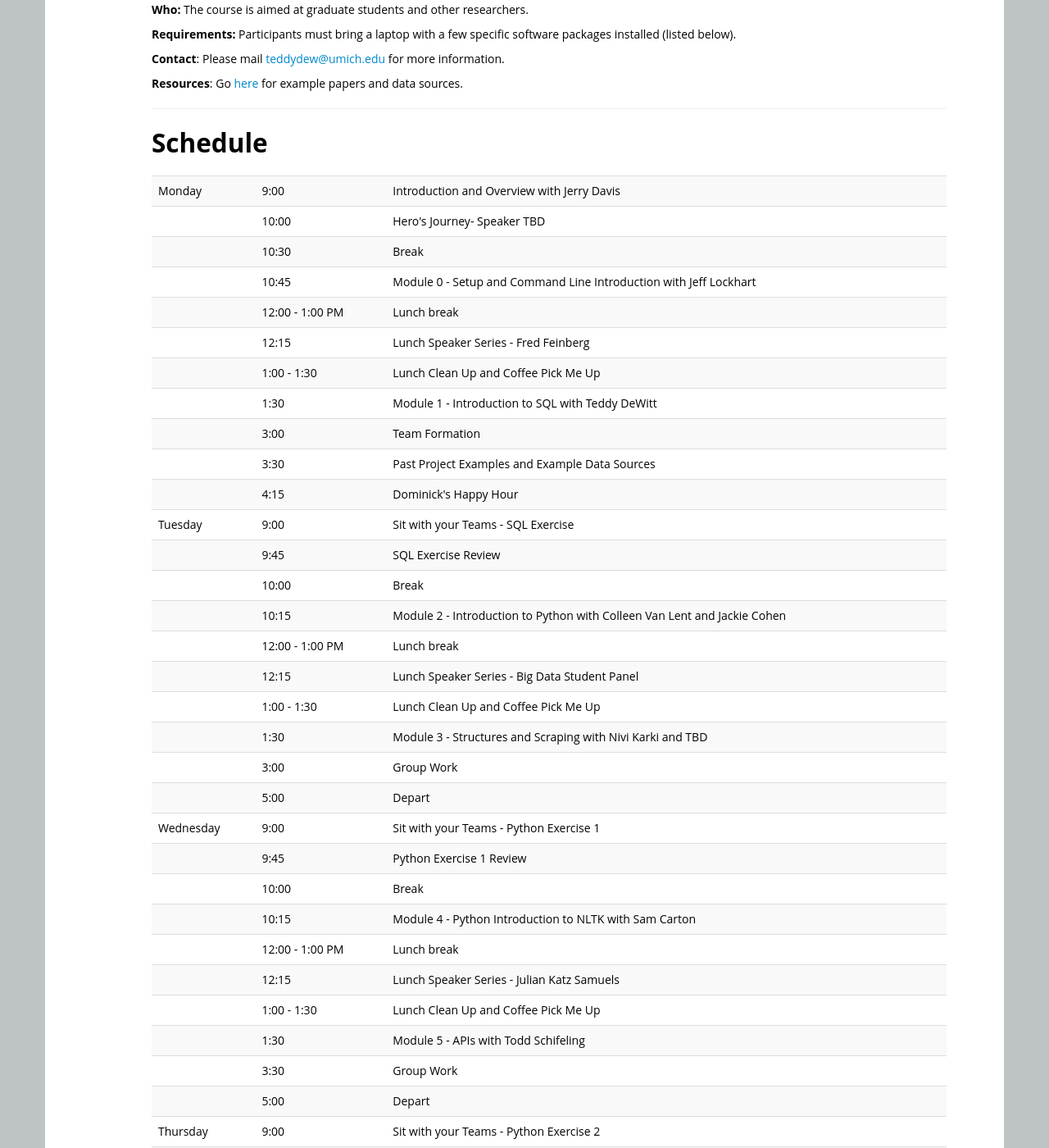
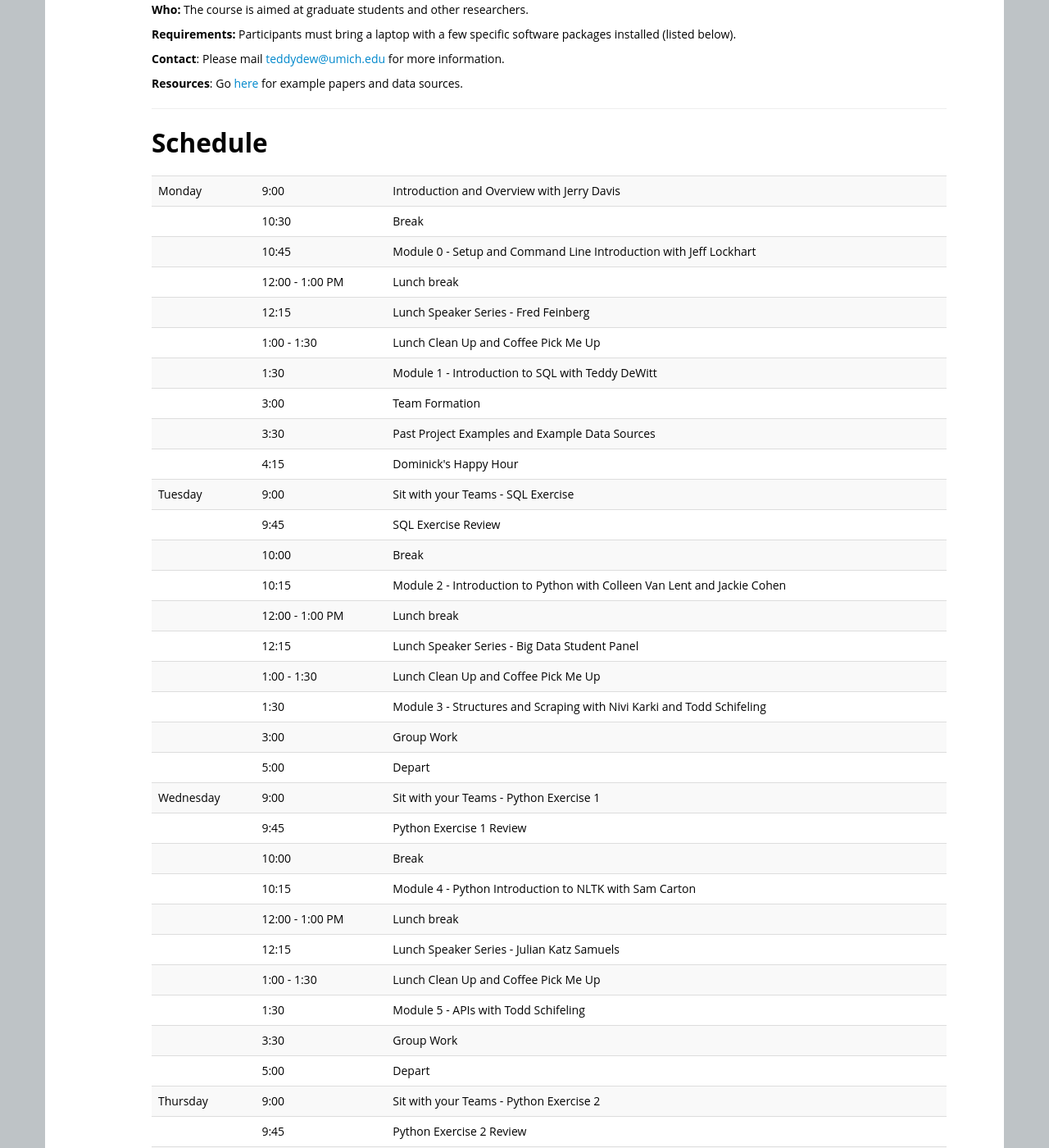
Before and after one commit to ICOSBigDataCamp/2018-summer-camp, a Jekyll site: the page built from index.html, in a window 1280 px wide and 1400 px high, scrolled down 708 px. Shown: the whole window at 82% size. Built offline with Jekyll 4.4.1, drawn with Linux system fonts in a browser that asks for light colours.

Commit message:
Update index.html

```diff
--- a/index.html
+++ b/index.html
@@ -127,7 +127,7 @@ Organizing committee: Jerry Davis, H. V. Jagadish, Cliff Lampe, and Brian Noble
   <a href="slides/jerry_big_data_intro.pdf">pdf</a>.
   Assignment <a href="slides/icos_bigdata_assignment.pptx">ppt</a>,
   <a href="slides/icos_bigdata_assignment.pdf">pdf</a>)-->
-  <tr> <td></td>        <td>10:00</td>   <td>Hero's Journey-  Speaker TBD</td> </tr>
+ <!-- <tr> <td></td>        <td>10:00</td>   <td>Hero's Journey-  Speaker TBD</td> </tr> -->
   <!--<tr> <td></td>        <td>10:00</td>   <td><span style="background-color: #FFFF00">Hero's Journey-  Speaker TBD</span></td> </tr>-->
   <tr> <td></td>        <td>10:30</td>   <td>Break</td> </tr>
   <tr> <td></td>        <td>10:45</td>   <td> Module 0 - Setup and Command Line Introduction with Jeff Lockhart
@@ -153,7 +153,7 @@ Organizing committee: Jerry Davis, H. V. Jagadish, Cliff Lampe, and Brian Noble
   <tr> <td></td>       <td>12:15</td>   <td>Lunch Speaker Series - Big Data Student Panel</td> </tr>
   <!--<tr> <td></td>   <td>12:15</td>   <td><span style="background-color: #FFFF00">Lunch Speaker Series - Big Data Student Panel</span></td> </tr>-->
   <tr> <td></td>       <td>1:00 - 1:30</td>    <td>Lunch Clean Up and Coffee Pick Me Up</td> </tr>
-  <tr> <td></td>       <td>1:30</td>   <td>Module 3 - Structures and Scraping with Nivi Karki and TBD</td> </tr>
+  <tr> <td></td>       <td>1:30</td>   <td>Module 3 - Structures and Scraping with Nivi Karki and Todd Schifeling</td> </tr>
   <tr> <td></td>       <td>3:00</td>   <td>Group Work</td> </tr>
   <tr> <td></td>       <td>5:00</td>   <td>Depart</td> </tr>
 
```
Also changed, not shown: other parts of index.html (+2 -2 lines).
